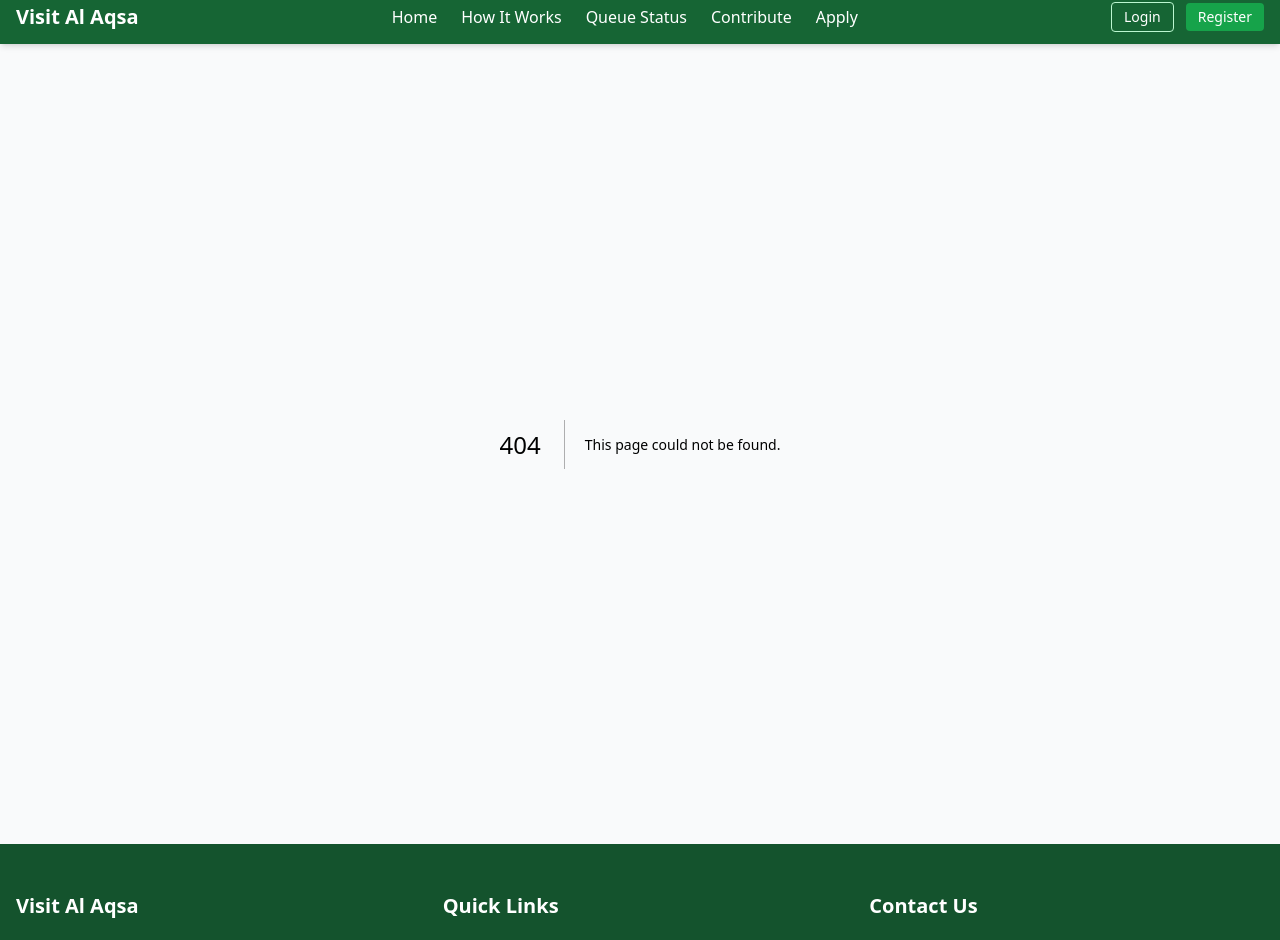
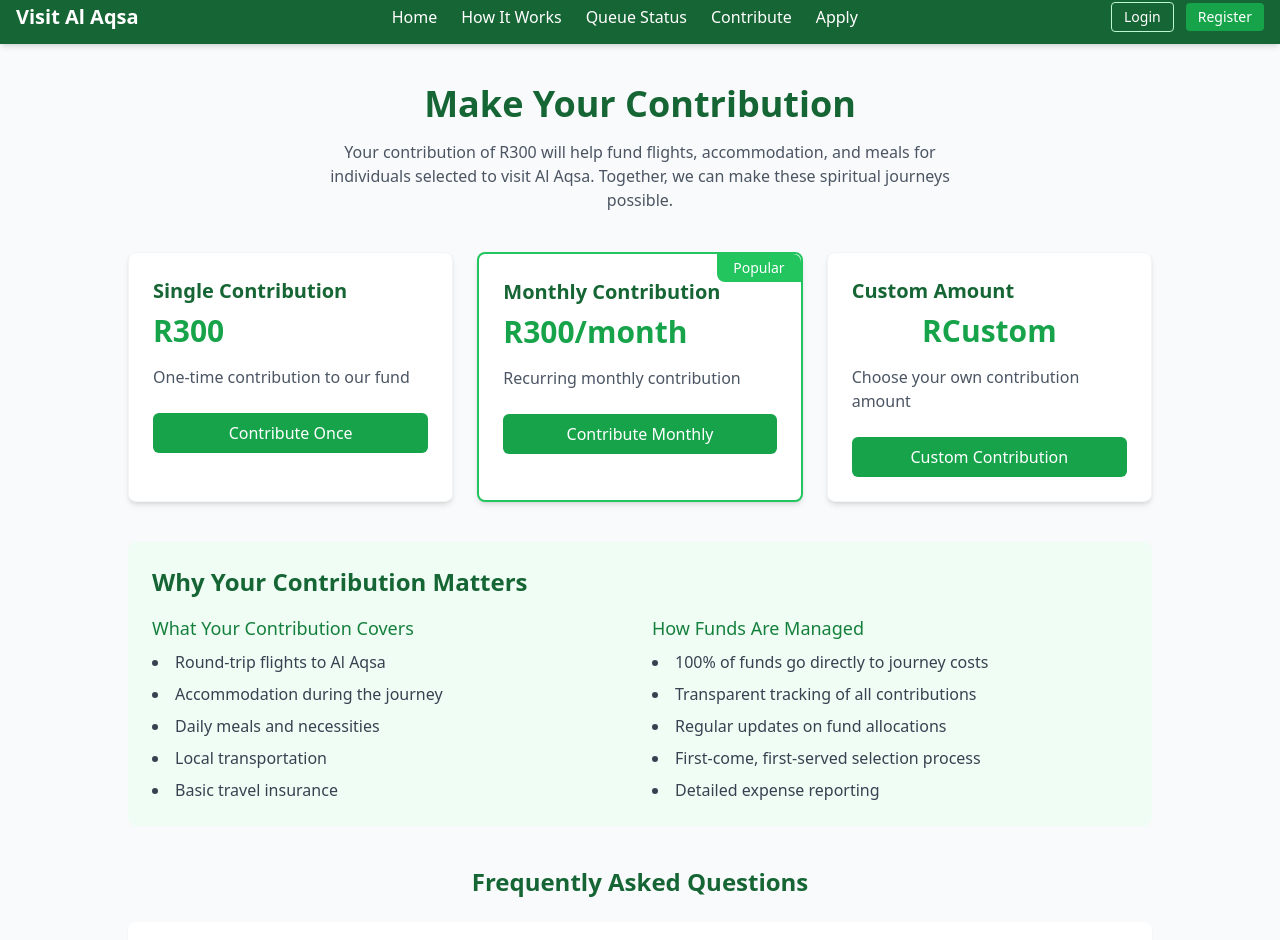
Before and after one commit to ZubeidHendricks/visit-al-aqsa, a Next.js app: page /contribute in a window 1280 px wide. Before the commit this address had no page. Shown: the part 10-950 px from the top of the page. Built offline with nearby package versions, Linux system fonts and the light colour scheme.

Commit message:
Add Contribute page with contribution options

```diff
--- /dev/null
+++ b/app/contribute/page.tsx
@@ -0,0 +1,138 @@
+import Link from 'next/link';
+
+export const metadata = {
+  title: 'Contribute - Visit Al Aqsa',
+  description: 'Make your contribution to help someone visit Al Aqsa.'
+};
+
+export default function ContributePage() {
+  return (
+    <div className="py-10 px-4">
+      <div className="container mx-auto max-w-5xl">
+        <div className="text-center mb-10">
+          <h1 className="text-3xl md:text-4xl font-bold text-green-800 mb-4">Make Your Contribution</h1>
+          <p className="text-gray-600 max-w-2xl mx-auto">
+            Your contribution of R300 will help fund flights, accommodation, and meals for individuals
+            selected to visit Al Aqsa. Together, we can make these spiritual journeys possible.
+          </p>
+        </div>
+
+        <div className="grid grid-cols-1 md:grid-cols-3 gap-6 mb-10">
+          {/* Single Contribution Card */}
+          <div className="bg-white rounded-lg shadow-md p-6 border border-gray-100 hover:border-green-200 transition-all duration-300">
+            <h3 className="text-xl font-semibold text-green-800 mb-2">Single Contribution</h3>
+            <p className="text-3xl font-bold text-green-600 mb-4">R300</p>
+            <p className="text-gray-600 mb-6">One-time contribution to our fund</p>
+            <Link href="/contribute/single" className="block w-full py-2 px-4 bg-green-600 text-white text-center rounded-md hover:bg-green-700 transition duration-300">
+              Contribute Once
+            </Link>
+          </div>
+
+          {/* Monthly Contribution Card */}
+          <div className="bg-white rounded-lg shadow-md p-6 border-2 border-green-500 relative transform hover:-translate-y-1 transition-all duration-300">
+            <div className="absolute top-0 right-0 bg-green-500 text-white py-1 px-4 text-sm font-medium rounded-bl-lg rounded-tr-lg">
+              Popular
+            </div>
+            <h3 className="text-xl font-semibold text-green-800 mb-2">Monthly Contribution</h3>
+            <p className="text-3xl font-bold text-green-600 mb-4">R300/month</p>
+            <p className="text-gray-600 mb-6">Recurring monthly contribution</p>
+            <Link href="/contribute/monthly" className="block w-full py-2 px-4 bg-green-600 text-white text-center rounded-md hover:bg-green-700 transition duration-300">
+              Contribute Monthly
+            </Link>
+          </div>
+
+          {/* Custom Amount Card */}
+          <div className="bg-white rounded-lg shadow-md p-6 border border-gray-100 hover:border-green-200 transition-all duration-300">
+            <h3 className="text-xl font-semibold text-green-800 mb-2">Custom Amount</h3>
+            <div className="flex items-center justify-center mb-4">
+              <span className="text-3xl font-bold text-green-600">R</span>
+              <span className="text-3xl font-bold text-green-600">Custom</span>
+            </div>
+            <p className="text-gray-600 mb-6">Choose your own contribution amount</p>
+            <Link href="/contribute/custom" className="block w-full py-2 px-4 bg-green-600 text-white text-center rounded-md hover:bg-green-700 transition duration-300">
+              Custom Contribution
+            </Link>
+          </div>
+        </div>
+
+        {/* Why Contribute Section */}
+        <div className="bg-green-50 rounded-lg p-6 mb-10">
+          <h2 className="text-2xl font-semibold text-green-800 mb-4">Why Your Contribution Matters</h2>
+          <div className="grid grid-cols-1 md:grid-cols-2 gap-6">
+            <div>
+              <h3 className="text-lg font-medium text-green-700 mb-2">What Your Contribution Covers</h3>
+              <ul className="list-disc list-inside space-y-2 text-gray-700">
+                <li>Round-trip flights to Al Aqsa</li>
+                <li>Accommodation during the journey</li>
+                <li>Daily meals and necessities</li>
+                <li>Local transportation</li>
+                <li>Basic travel insurance</li>
+              </ul>
+            </div>
+            <div>
+              <h3 className="text-lg font-medium text-green-700 mb-2">How Funds Are Managed</h3>
+              <ul className="list-disc list-inside space-y-2 text-gray-700">
+                <li>100% of funds go directly to journey costs</li>
+                <li>Transparent tracking of all contributions</li>
+                <li>Regular updates on fund allocations</li>
+                <li>First-come, first-served selection process</li>
+                <li>Detailed expense reporting</li>
+              </ul>
+            </div>
+          </div>
+        </div>
+
+        {/* FAQ Section */}
+        <div className="mb-10">
+          <h2 className="text-2xl font-semibold text-green-800 mb-6 text-center">Frequently Asked Questions</h2>
+          <div className="space-y-4">
+            <div className="bg-white p-4 rounded-lg shadow-sm">
+              <h3 className="font-medium text-green-700 mb-2">Is my contribution tax-deductible?</h3>
+              <p className="text-gray-600">Currently, contributions are not tax-deductible. We are working on establishing a formal non-profit status to enable tax deductions in the future.</p>
+            </div>
+            <div className="bg-white p-4 rounded-lg shadow-sm">
+              <h3 className="font-medium text-green-700 mb-2">Can I cancel my monthly contribution?</h3>
+              <p className="text-gray-600">Yes, you can cancel your monthly contribution at any time through your account dashboard or by contacting our support team.</p>
+            </div>
+            <div className="bg-white p-4 rounded-lg shadow-sm">
+              <h3 className="font-medium text-green-700 mb-2">How will I know my contribution was received?</h3>
+              <p className="text-gray-600">You will receive an email confirmation immediately after your contribution is processed. You can also view your contribution history in your account dashboard.</p>
+            </div>
+            <div className="bg-white p-4 rounded-lg shadow-sm">
+              <h3 className="font-medium text-green-700 mb-2">Can I contribute on behalf of someone else?</h3>
+              <p className="text-gray-600">Yes, you can contribute on behalf of someone else. Simply indicate this during the contribution process, and we'll send the acknowledgment to the person you specify.</p>
+            </div>
+          </div>
+        </div>
+
+        {/* Testimonial */}
+        <div className="bg-white rounded-lg shadow-md p-6 mb-10">
+          <div className="flex flex-col md:flex-row items-center">
+            <div className="md:w-1/4 mb-4 md:mb-0 flex justify-center">
+              <div className="w-24 h-24 bg-green-100 rounded-full flex items-center justify-center">
+                <span className="text-3xl text-green-800">Y</span>
+              </div>
+            </div>
+            <div className="md:w-3/4">
+              <p className="text-gray-600 italic mb-4">
+                &ldquo;I never thought I could afford to visit Al Aqsa, but thanks to this platform and the generosity of contributors, my dream came true. The experience was truly life-changing, and I'm forever grateful.&rdquo;
+              </p>
+              <p className="font-semibold text-green-700">Yusuf Rahman, Johannesburg</p>
+            </div>
+          </div>
+        </div>
+
+        {/* Call to Action */}
+        <div className="text-center">
+          <h2 className="text-2xl font-semibold text-green-800 mb-4">Ready to Make a Difference?</h2>
+          <p className="text-gray-600 max-w-2xl mx-auto mb-6">
+            Your contribution, no matter how small, can help someone fulfill their dream of visiting Al Aqsa.
+          </p>
+          <Link href="/contribute/single" className="inline-block py-3 px-8 bg-green-600 text-white font-medium rounded-lg hover:bg-green-700 transition duration-300">
+            Contribute Now - R300
+          </Link>
+        </div>
+      </div>
+    </div>
+  );
+}
```
